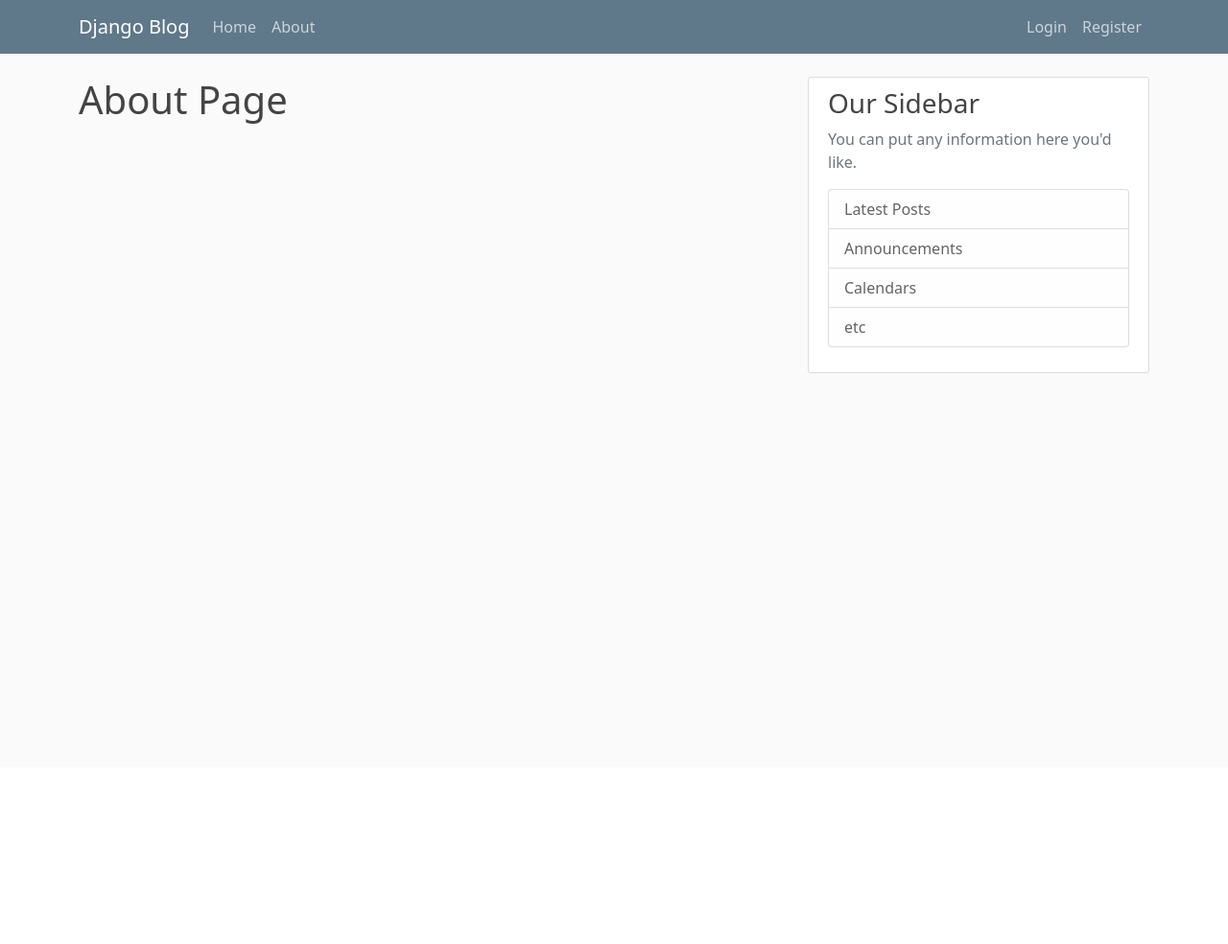
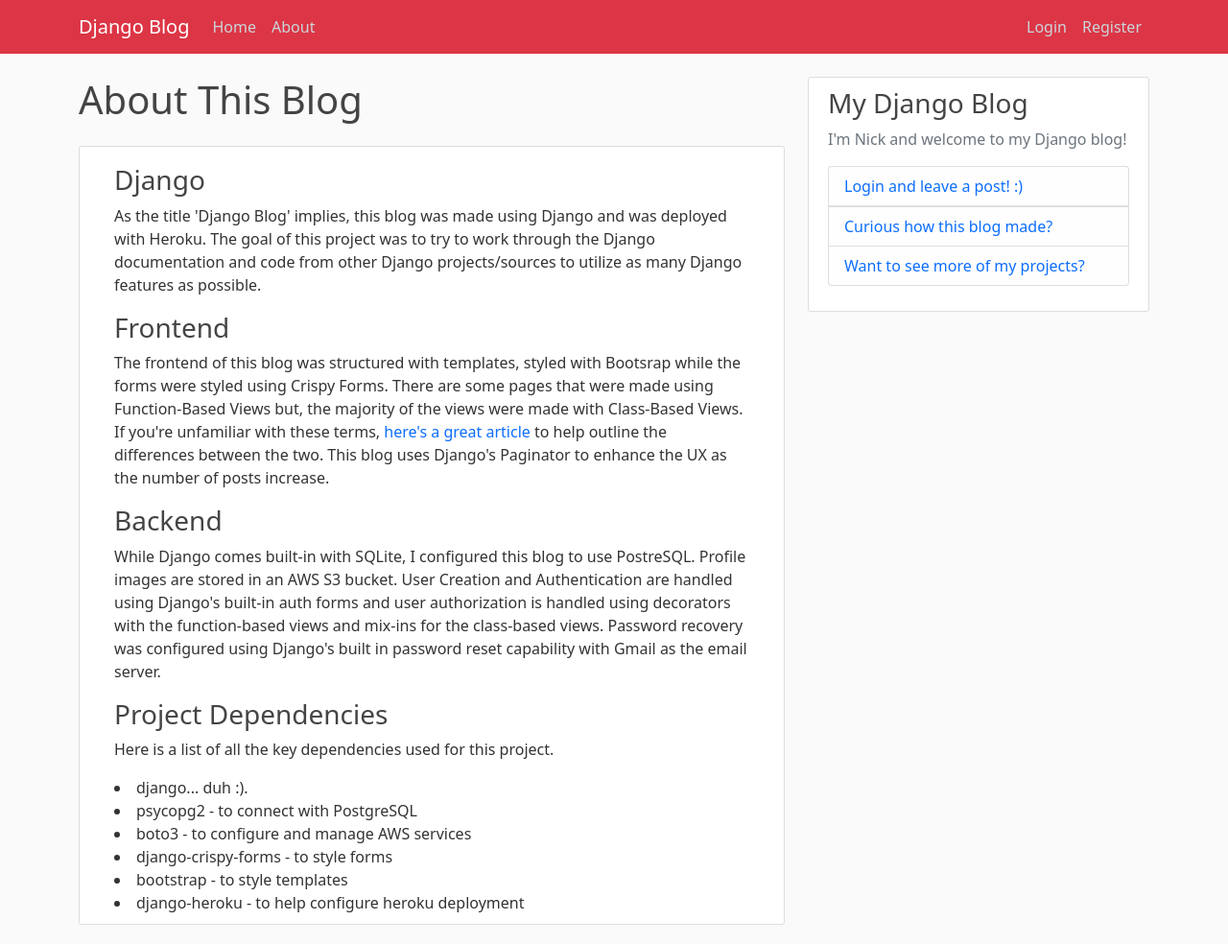
Before and after one commit to nwkwok/django-blog, a Django app: page /about/ in a window 1280 px wide. Shown: the whole page at 96% size. Before the commit the page ends 389 px from the top, so only its background shows below. Run offline with Django 3.2, Linux system fonts and the light colour scheme; some libraries are stand-ins or nearby versions.

Commit message:
update about blog

```diff
--- a/blog/templates/blog/about.html
+++ b/blog/templates/blog/about.html
@@ -1,4 +1,22 @@
 {% extends 'blog/base.html' %}
 {% block content %}
-    <h1>About Page</h1>
+<h1 class="mb-4">About This Blog</h1>
+        <article class="media content-section d-flex flex-row justify-content-start">
+          <div class="media-body px-3 pt-2">
+              <h3>Django</h3>
+              <p class="article-content">As the title 'Django Blog' implies, this blog was made using Django and was deployed with Heroku. The goal of this project was to try to work through the Django documentation and code from other Django projects/sources to utilize as many Django features as possible.</p>
+              <h3>Frontend</h3>
+              <p class="article-content">The frontend of this blog was structured with templates, styled with Bootsrap while the forms were styled using Crispy Forms. There are some pages that were made using Function-Based Views but, the majority of the views were made with Class-Based Views. If you're unfamiliar with these terms, <a href="https://medium.com/@ksarthak4ever/django-class-based-views-vs-function-based-view-e74b47b2e41b">here's a great article</a> to help outline the differences between the two. This blog uses Django's Paginator to enhance the UX as the number of posts increase.</p>
+              <h3>Backend</h3>
+              <p class="article-content">While Django comes built-in with SQLite, I configured this blog to use PostreSQL. Profile images are stored in an AWS S3 bucket. User Creation and Authentication are handled using Django's built-in auth forms and user authorization is handled using decorators with the function-based views and mix-ins for the class-based views. Password recovery was configured using Django's built in password reset capability with Gmail as the email server.</p>
+              <h3>Project Dependencies</h3>
+              <p>Here is a list of all the key dependencies used for this project.</p>
+              <li>django... duh :).</li>
+              <li>psycopg2 - to connect with PostgreSQL</li>
+              <li>boto3 - to configure and manage AWS services</li>
+              <li>django-crispy-forms - to style forms</li>
+              <li>bootstrap - to style templates</li>
+              <li>django-heroku - to help configure heroku deployment</li>
+          </div>
+        </article>
 {% endblock content %}
--- a/blog/templates/blog/base.html
+++ b/blog/templates/blog/base.html
@@ -14,7 +14,7 @@
 </head>
 <body>
 <header class="site-header">
-  <nav class="navbar navbar-expand-md navbar-dark bg-steel fixed-top">
+  <nav class="navbar navbar-expand-md navbar-dark bg-danger fixed-top">
     <div class="container">
       <a class="navbar-brand mr-4" href="{% url 'blog-home' %}">Django Blog</a>
       <button class="navbar-toggler" type="button" data-toggle="collapse" data-target="#navbarToggle" aria-controls="navbarToggle" aria-expanded="false" aria-label="Toggle navigation">
@@ -56,13 +56,17 @@
     </div>
     <div class="col-md-4">
       <div class="content-section">
-        <h3>Our Sidebar</h3>
-        <p class='text-muted'>You can put any information here you'd like.
+        <h3>My Django Blog</h3>
+        <p class='text-muted'>I'm Nick and welcome to my Django blog!
           <ul class="list-group">
-            <li class="list-group-item list-group-item-light">Latest Posts</li>
-            <li class="list-group-item list-group-item-light">Announcements</li>
-            <li class="list-group-item list-group-item-light">Calendars</li>
-            <li class="list-group-item list-group-item-light">etc</li>
+            <li class="list-group-item list-group-item-light"><a href="{% url 'login' %}">Login and leave a post! :)</li>
+            <li class="list-group-item list-group-item-light">
+              <a href="{% url 'blog-about' %}">
+                Curious how this blog made?
+              </a></li>
+            <li class="list-group-item list-group-item-light">
+              <a href="https://www.nwkwok.com" target="_blank">Want to see more of my projects?</a>
+            </li>
           </ul>
         </p>
       </div>
--- a/project/settings.py
+++ b/project/settings.py
@@ -133,9 +133,7 @@ STATIC_URL = '/static/'
 MEDIA_ROOT = os.path.join(BASE_DIR, 'media')
 MEDIA_URL = '/media/'
 
-
 CRISPY_TEMPLATE_PACK = 'bootstrap4'
-
 LOGIN_REDIRECT_URL = 'blog-home'
 LOGIN_URL = 'login'
 
--- a/users/templates/users/login.html
+++ b/users/templates/users/login.html
@@ -19,6 +19,7 @@
     <div class="border-top mb-3 pt-3">
         <small class="text-muted">
             Need to register for an account? <a class="ml-2" href="{% url 'register' %}">Register</a>
+            <br>Forgot your password? <a href="{% url 'password_reset' %}">Reset password</a>
         </small>
     </div>
 </div>
```
